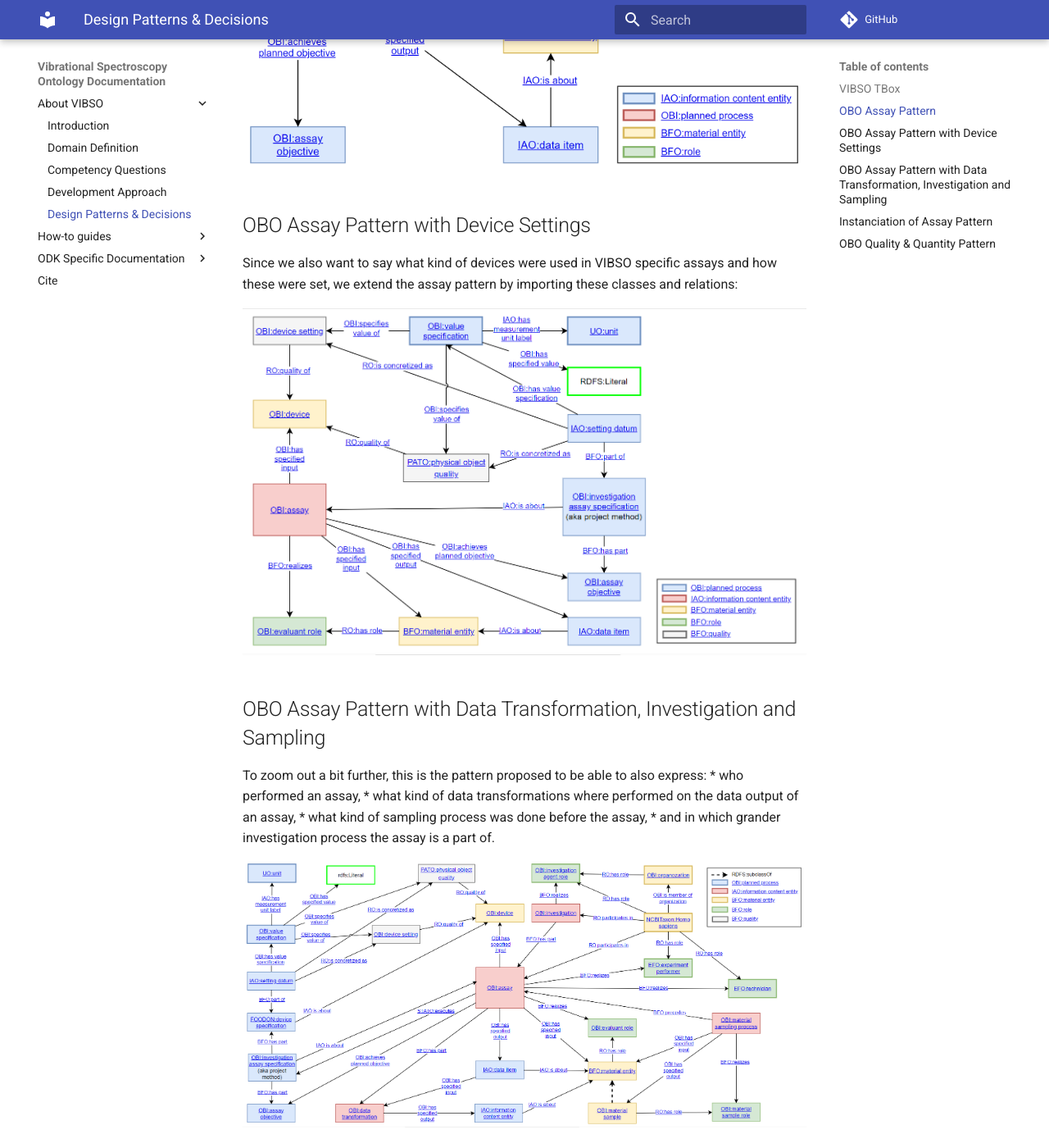
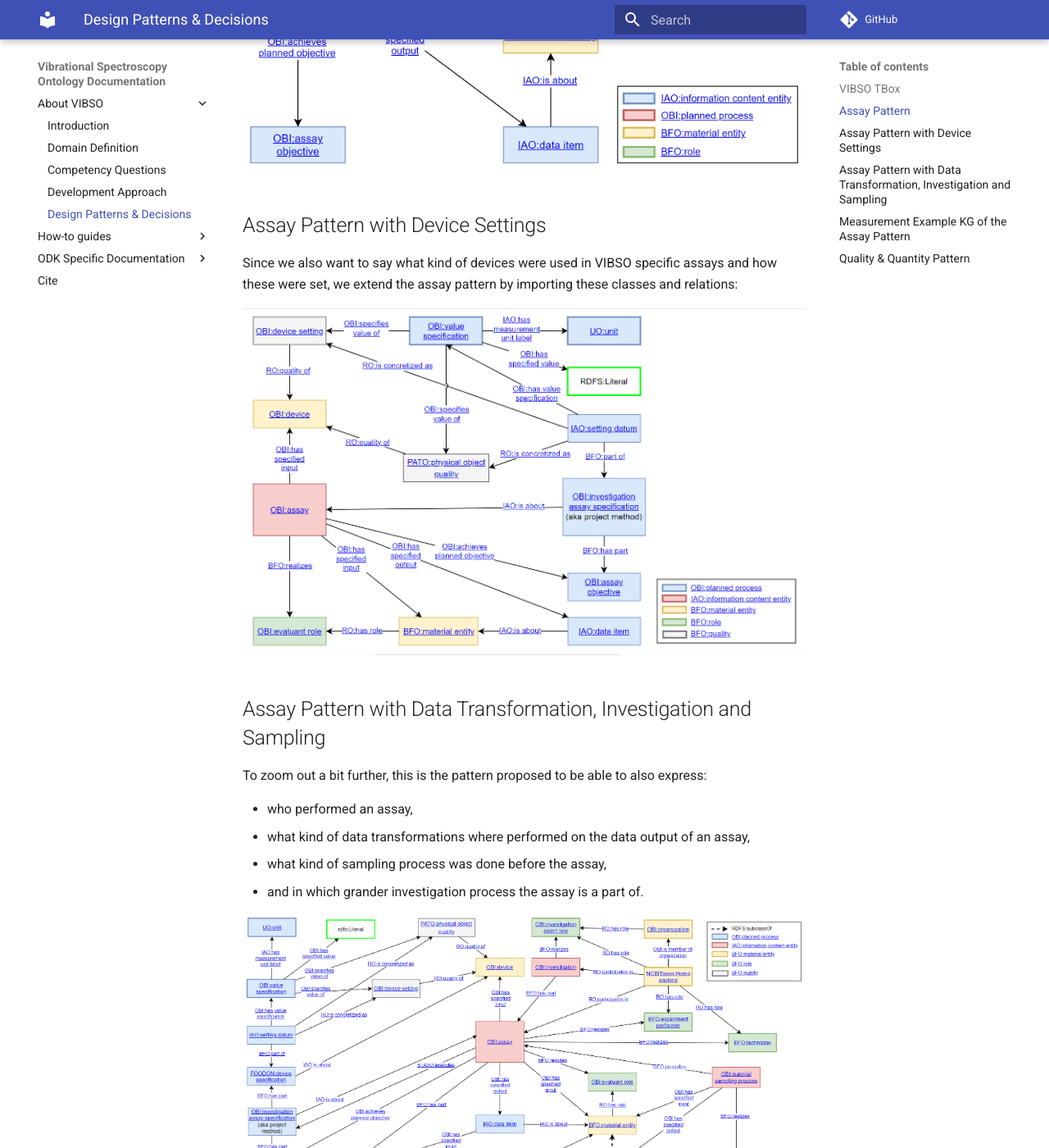
Before and after one commit to NFDI4Chem/VibrationalSpectroscopyOntology, an MkDocs documentation site: the page built from docs/design_patterns.md, in a window 1280 px wide and 1400 px high, scrolled down 1666 px. Shown: the whole window at 82% size. Built offline with MkDocs 1.6.1 and Material for MkDocs 9.7.7, drawn with Linux system fonts in a browser that asks for light colours; comment, search, counter and statistics services are not loaded; some of the changed text lies outside the part shown.

Commit message:
Update design_patterns.md

```diff
--- a/docs/design_patterns.md
+++ b/docs/design_patterns.md
@@ -16,7 +16,7 @@
 
 The source file to edit the TBox with the [draw.io](https://draw.io) app is [here](images/VIBSO_T-Box_graph_views.drawio).
 
-## OBO Assay Pattern
+## Assay Pattern
 As the scope of VIBSO covers the definitions of various types of vibrational spectroscopy assays and their specific research information outputs, we need to reuse the class `assay` from the Ontology for Biomedical Investigations (OBI). It is defined as:
 
      A planned process that has the objective to produce information about a material entity (the evaluant) by examining it.
@@ -25,13 +25,14 @@
 
 ![OBI_asserted_assay_pattern](images/OBI_asserted_assay_pattern.png)
 
-## OBO Assay Pattern with Device Settings
+## Assay Pattern with Device Settings
 Since we also want to say what kind of devices were used in VIBSO specific assays and how these were set, we extend the assay pattern by importing these classes and relations:
 
 ![OBI_asserted_assay_pattern](images/OBO_setting_pattern.png)
 
-## OBO  Assay Pattern with Data Transformation, Investigation and Sampling
+## Assay Pattern with Data Transformation, Investigation and Sampling
 To zoom out a bit further, this is the pattern proposed to be able to also express:
+
 * who performed an assay,
 * what kind of data transformations where performed on the data output of an assay,
 * what kind of sampling process was done before the assay,
@@ -41,13 +42,13 @@
 
 -----
 
-## Instanciation of Assay Pattern
+## Measurement Example KG of the Assay Pattern
 Lars Vogt and Tobias Kuhn demonstrate the use of the OBO assay pattern within a grander research context as follows (cited from their preprint [DOI:10.13140/RG.2.2.13742.59203](http://doi.org/10.13140/RG.2.2.13742.59203), p.8):
 ![measurement process pattern example](images/Fig4_10.13140_RG.2.2.13742.59203.png)
 
  > Figure 3: A detailed machine-actionable representation of the metadata relating to a weight measurement datum documented as an RDF ABox graph. The representation takes the form of an ABox semantic graph following the RDF syntax. The graph documents a mass measurement process using a balance. It relates an instance of mass measurement assay (OBI:0000445) with instances of various other classes from different ontologies, specifying who conducted the measurement, where and when it took place, following which protocol and using which device (i.e., balance). The graph furthermore specifies the particular material entity that served as subject and thus as input of the measurement process (i.e., ‘objectX’), and it specifies the data that is the output of the observation, which is contained in a particular weight measurement assertion.
 
-## OBO Quality & Quantity Pattern
+## Quality & Quantity Pattern
 ![measurement process pattern example](images/data_john_mass.png)
  Since we are reusing OBO ontologies and their patterns, we also try to reuse OBI's way of modeling [data and values](https://github.com/obi-ontology/obi/wiki/Data-and-Values). Please read their documentation for more background.
  Using this OBI pattern allows us to differentiate data values of qualities (aka attributes) of a material entity, such as the spectroscope or sample, into data values that represent settings and those that represent measurements. From a data repository use case perspective, we might not need this fine-grained approach and defining qualities/attributes and their value specifications might suffice. Yet in order to allow the integration of VIBSO in Electronic Lab Notebooks, such a differentiation will most likely be very useful.
```
